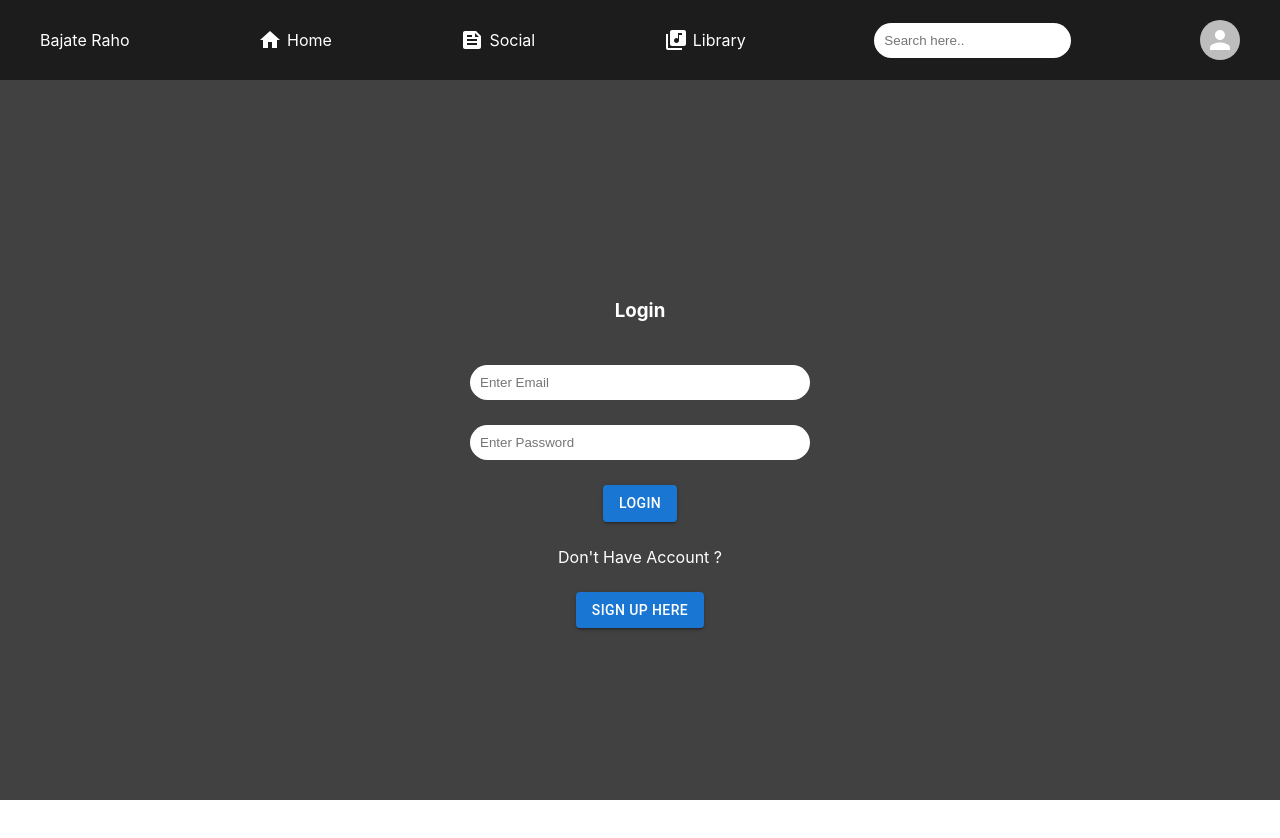
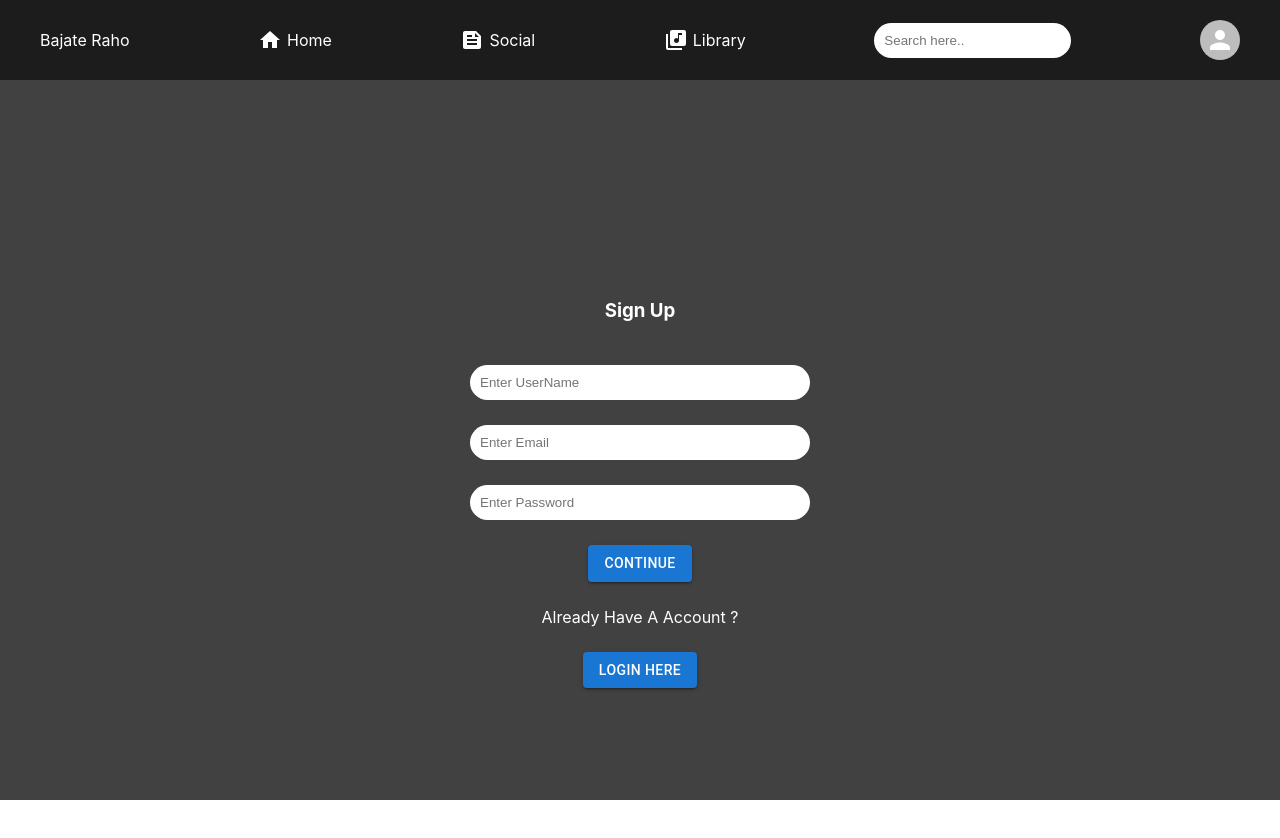
Before and after one commit to vishallovecode/musicapp, a React (Create React App) app: page /signup in a window 1280 px wide. Shown: the top 838 px of the page. Built offline with nearby package versions, Linux system fonts and the light colour scheme.

Commit message:
signup page

```diff
--- a/package.json
+++ b/package.json
@@ -9,6 +9,7 @@
     "@mui/material": "^5.15.0",
     "react": "^18.2.0",
     "react-dom": "^18.2.0",
+    "react-router-dom": "^6.21.0",
     "react-scripts": "5.0.1"
   },
   "scripts": {
--- a/src/App.js
+++ b/src/App.js
@@ -5,13 +5,20 @@ import CustomAvatar from './library/components/Avatar';
 import Input from './library/components/input';
 import Header from './library/components/header';
 import Login from './screen/login';
+import { Route, Routes } from 'react-router-dom';
+import Home from './screen/home';
+import SignUp from './screen/signup';
 
 function App() {
 
   return (
     <div className="App">
       <Header/>
-      <Login/>
+      <Routes>
+        <Route path= '/' element ={<Home/>} />
+        <Route path= '/login' element ={<Login/>} />
+        <Route path= '/signup' element ={<SignUp/>} />
+      </Routes>
     </div>
   );
 }
--- a/src/index.js
+++ b/src/index.js
@@ -1,12 +1,15 @@
-import React from 'react';
-import ReactDOM from 'react-dom/client';
-import './index.css';
-import App from './App';
+import React from "react";
+import ReactDOM from "react-dom/client";
+import "./index.css";
+import App from "./App";
+import { BrowserRouter } from "react-router-dom";
 
-const root = ReactDOM.createRoot(document.getElementById('root'));
+const root = ReactDOM.createRoot(document.getElementById("root"));
 root.render(
   <React.StrictMode>
-    <App />
+    <BrowserRouter>
+      <App />
+    </BrowserRouter>
   </React.StrictMode>
 );
 
--- a/src/library/components/input/index.jsx
+++ b/src/library/components/input/index.jsx
@@ -1,8 +1,8 @@
 import './input.css'
 const Input = (props) => {
-  const {placeholder , type , classes} = props;
+  const {placeholder , type , classes , onChange , name} = props;
   return (
-    <input placeholder= {placeholder} type= {type} className={`input ${classes}`}/>
+    <input name = {name} onChange = {onChange} placeholder= {placeholder} type= {type} className={`input ${classes}`}/>
   );
 };
 
--- /dev/null
+++ b/src/screen/home/index.jsx
@@ -0,0 +1,9 @@
+const Home = ()=>{
+    return (
+        <div>
+            <h2>Home Page</h2>
+        </div>
+    )
+}
+
+export default Home;
--- a/src/screen/login/index.jsx
+++ b/src/screen/login/index.jsx
@@ -1,6 +1,7 @@
 import { Button } from "@mui/material";
 import Input from "../../library/components/input";
 import  './login.css'
+import { Link } from "react-router-dom";
 
 const Login = () => {
   return (
@@ -10,7 +11,9 @@ const Login = () => {
       <Input placeholder ='Enter Password' type= 'password' classes = 'login-input'/>
       <Button variant="contained">Login</Button>
       <span style= {{color:'white'}}>Don't Have Account ?</span>
+      <Link to ='/signup'>
       <Button variant="contained">Sign Up here</Button>
+      </Link>
     </div>
   );
 };
--- /dev/null
+++ b/src/screen/signup/index.jsx
@@ -0,0 +1,55 @@
+import { Button } from "@mui/material";
+import Input from "../../library/components/input";
+
+import { Link } from "react-router-dom";
+import { useState } from "react";
+
+const SignUp = () => {
+
+    const  [signUpData , setSignUpData] = useState({
+       name: '' ,
+       email: '',
+       password: '',
+
+    })
+
+
+    const handleChange = (e)=> {
+           const updatedData = {...signUpData};
+           updatedData[e.target.name] = e.target.value;
+           setSignUpData(updatedData)
+    }
+    const handleContinue= async()=> {
+        const options = {
+            method: 'POST',
+            headers: new Headers({projectID:'pawxm68lskm5'}),
+            body: JSON.stringify(signUpData)
+        }
+        const res = await fetch('https://academics.newtonschool.co/api/v1/user/signup' ,options);
+        const resJson = await res.json();
+        console.log(resJson , 'signup')
+    }
+  return (
+    <div className="flex login">
+        <h3 style= {{color:'white'}}>Sign Up</h3>
+      <Input  onChange = {handleChange} name = 'name' placeholder = 'Enter UserName' type= 'text' classes = 'login-input'/>
+      <Input  onChange = {handleChange} name = 'email' placeholder ='Enter Email' type= 'email' classes = 'login-input'/>
+      <Input onChange = {handleChange}  name = 'password'  placeholder ='Enter Password' type= 'password' classes = 'login-input'/>
+      <Button  onClick = {handleContinue} variant="contained">Continue</Button>
+      <span style= {{color:'white'}}>Already Have A Account ?</span>
+      <Link to = '/login'>
+      <Button  variant="contained">Login Here</Button>
+      </Link>
+    </div>
+  );
+};
+
+export default SignUp;
+
+
+
+// export default vs named export
+
+
+
+// async and await
```
Also changed, not shown: 1 other file (tests, documents, lock files or other folders).
